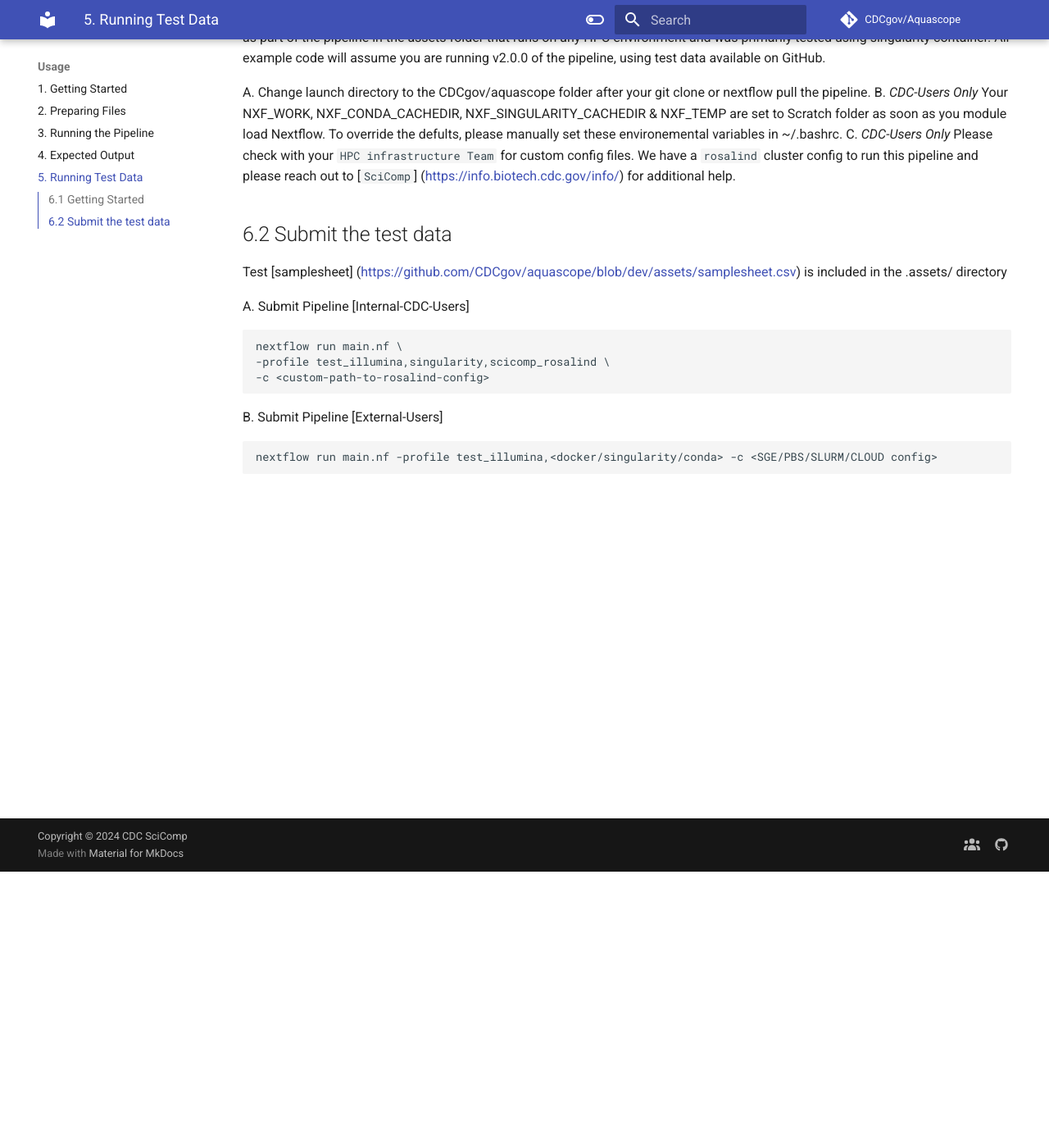
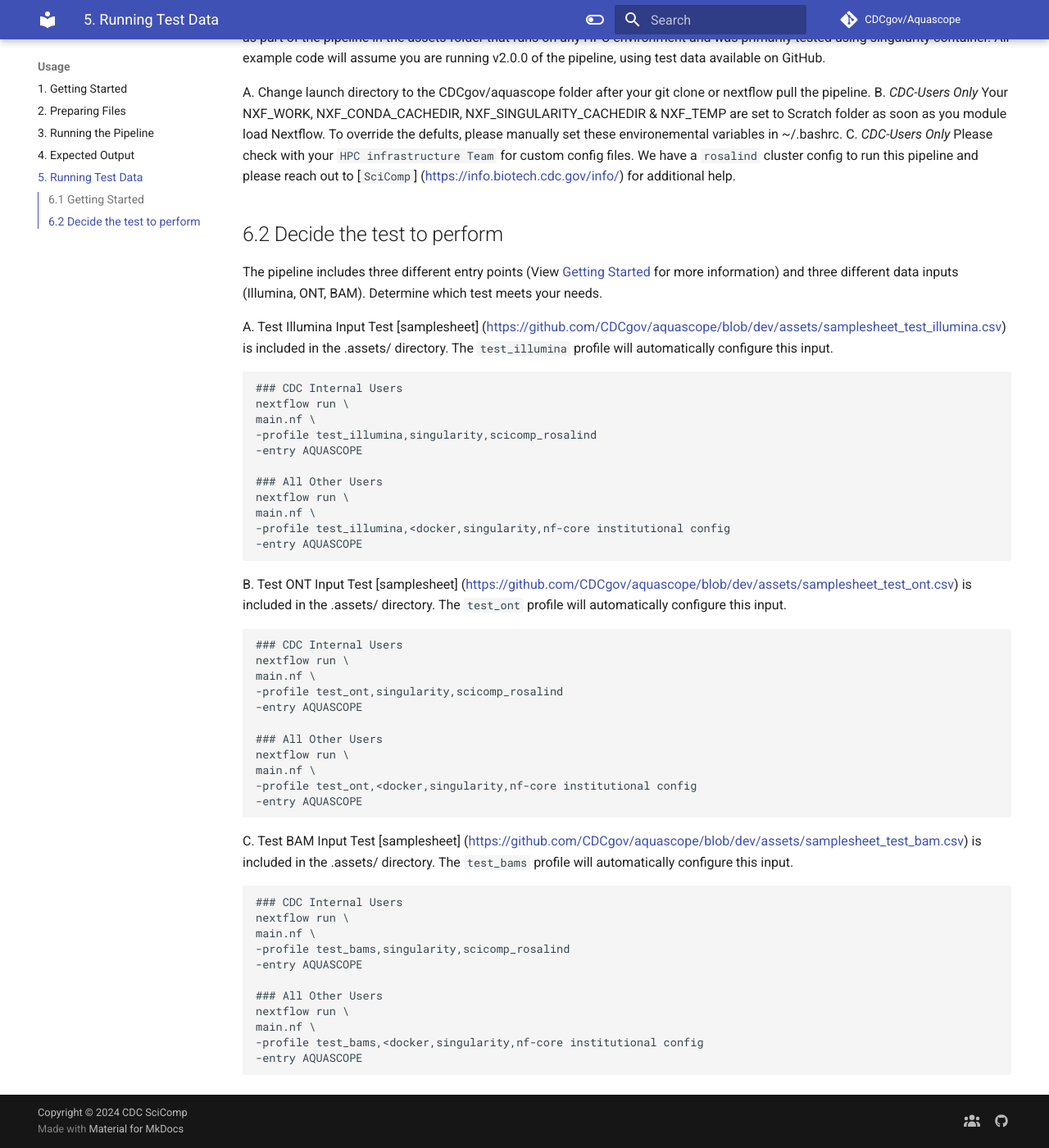
Before and after one commit to CDCgov/aquascope, an MkDocs documentation site: the page built from docs/user-guide/test-info.md, in a window 1280 px wide and 1400 px high, scrolled down 337 px. Shown: the whole window at 82% size. Built offline with MkDocs 1.6.1 and Material for MkDocs 9.7.7, drawn with Linux system fonts in a browser that asks for light colours; comment, search, counter and statistics services are not loaded; the version menu is left out.

Commit message:
docs: update test docs to match new profiles

````diff
--- a/docs/user-guide/test-info.md
+++ b/docs/user-guide/test-info.md
@@ -9,17 +9,56 @@ B. *CDC-Users Only* Your NXF_WORK, NXF_CONDA_CACHEDIR, NXF_SINGULARITY_CACHEDIR
 C. *CDC-Users Only* Please check with your `HPC infrastructure Team` for custom config files. We have a `rosalind` cluster config to run this pipeline and please reach out to [`SciComp`] (https://info.biotech.cdc.gov/info/) for additional help.
 
 
-## 6.2 Submit the test data
-Test [samplesheet] (https://github.com/CDCgov/aquascope/blob/dev/assets/samplesheet.csv) is included in the .assets/ directory
+## 6.2 Decide the test to perform
+The pipeline includes three different entry points (View [Getting Started](https://github.com/CDCgov/aquascope/blob/feature_docs/docs/user-guide/getting-started.md) for more information) and three different data inputs (Illumina, ONT, BAM). Determine which test meets your needs.
 
-A. Submit Pipeline [Internal-CDC-Users]
+A. Test Illumina Input
+Test [samplesheet] (https://github.com/CDCgov/aquascope/blob/dev/assets/samplesheet_test_illumina.csv) is included in the .assets/ directory. The `test_illumina` profile will automatically configure this input.
+
 ```
-nextflow run main.nf \
--profile test_illumina,singularity,scicomp_rosalind \
--c <custom-path-to-rosalind-config>
+### CDC Internal Users
+nextflow run \
+main.nf \
+-profile test_illumina,singularity,scicomp_rosalind
+-entry AQUASCOPE
+
+### All Other Users
+nextflow run \
+main.nf \
+-profile test_illumina,<docker,singularity,nf-core institutional config
+-entry AQUASCOPE
 ```
 
-B. Submit Pipeline [External-Users]
+B. Test ONT Input
+Test [samplesheet] (https://github.com/CDCgov/aquascope/blob/dev/assets/samplesheet_test_ont.csv) is included in the .assets/ directory. The `test_ont` profile will automatically configure this input.
+
 ```
-nextflow run main.nf -profile test_illumina,<docker/singularity/conda> -c <SGE/PBS/SLURM/CLOUD config>
+### CDC Internal Users
+nextflow run \
+main.nf \
+-profile test_ont,singularity,scicomp_rosalind
+-entry AQUASCOPE
+
+### All Other Users
+nextflow run \
+main.nf \
+-profile test_ont,<docker,singularity,nf-core institutional config
+-entry AQUASCOPE
 ```
+
+C. Test BAM Input
+Test [samplesheet] (https://github.com/CDCgov/aquascope/blob/dev/assets/samplesheet_test_bam.csv) is included in the .assets/ directory. The `test_bams` profile will automatically configure this input.
+
+```
+### CDC Internal Users
+nextflow run \
+main.nf \
+-profile test_bams,singularity,scicomp_rosalind
+-entry AQUASCOPE
+
+### All Other Users
+nextflow run \
+main.nf \
+-profile test_bams,<docker,singularity,nf-core institutional config
+-entry AQUASCOPE
+```
````
